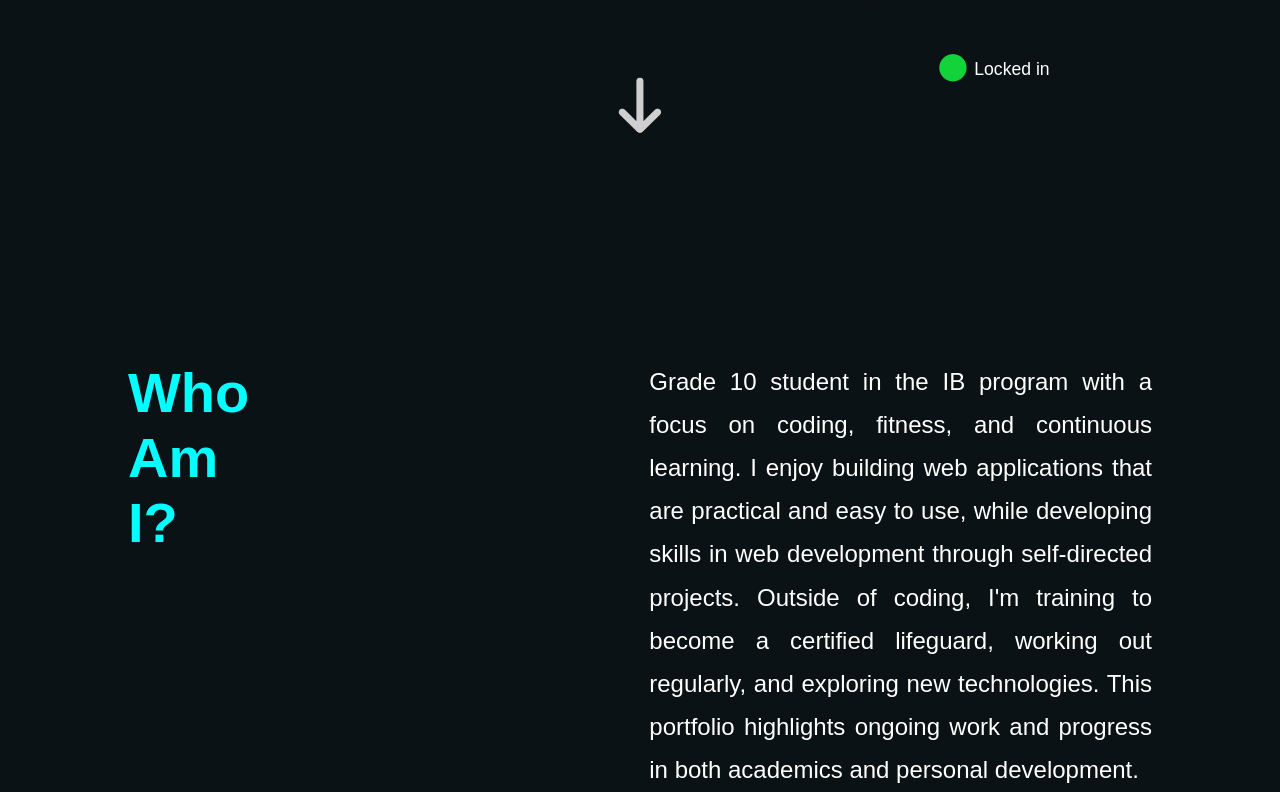
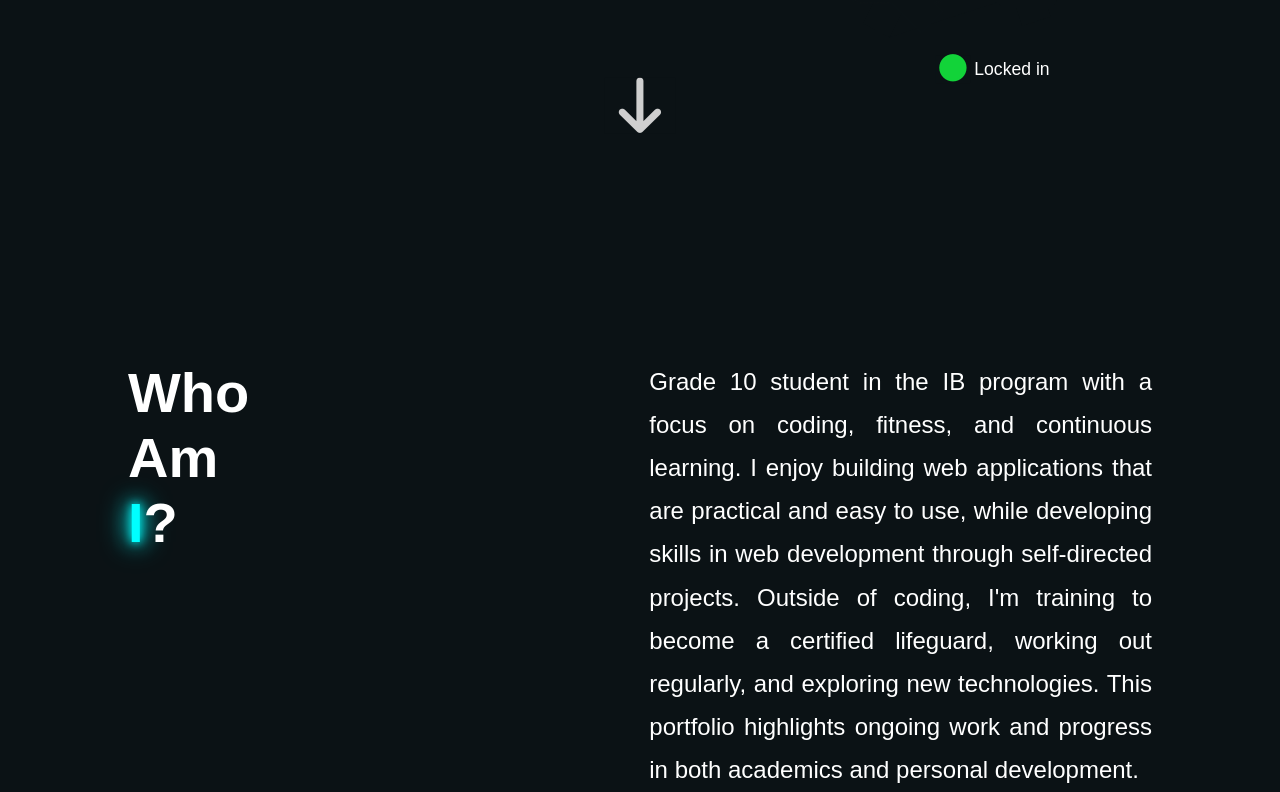
Before and after one commit to DanCreates1/Portfolio, a React (Vite) app in the folder Desktop/New portfolio/portfolio/: page / in a window 1280 px wide. Shown: the part 440-1232 px from the top of the page. Built offline with nearby package versions, Linux system fonts and the light colour scheme.

Commit message:
added some fetures and fixe some styles

```diff
--- a/Desktop/New portfolio/portfolio/src/components/Hero.jsx
+++ b/Desktop/New portfolio/portfolio/src/components/Hero.jsx
@@ -148,9 +148,10 @@ export default function Hero() {
 
   return (
     <div className="hero">
+      <h1 id="hero"></h1>
         <span className="navBar">
             <ul>
-                <li><a href=".hero">Home</a></li>
+                <li><a href="#hero">Home</a></li>
                 <li><a href="#WhoAmI">About</a></li>
                 <li><a href="#services">Projects</a></li>
                 <li><a href="#contact">Contact</a></li>
--- a/Desktop/New portfolio/portfolio/src/components/WhoAmI.jsx
+++ b/Desktop/New portfolio/portfolio/src/components/WhoAmI.jsx
@@ -2,7 +2,7 @@ export default function WhoAmI() {
    return (
       <section id="WhoAmI">
     <div className="WhoAmI">
-      <h1>Who Am I?</h1>
+      <h1>Who Am <span>I</span>?</h1>
       <p>
         Grade 10 student in the IB program with a focus on coding, fitness, and continuous learning.
         I enjoy building web applications that are practical and easy to use, while developing skills in web development through self-directed projects.
--- a/Desktop/New portfolio/portfolio/src/index.css
+++ b/Desktop/New portfolio/portfolio/src/index.css
@@ -6,6 +6,7 @@
   scroll-behavior: smooth;
   font-family: Arial, Helvetica, sans-serif;
   color: white;
+   scroll-margin-top: 80px;
 }
 
 .hero{
@@ -213,7 +214,10 @@
 
 .WhoAmI > h1{
   font-size:3.5rem;
+}
+.WhoAmI > h1 > span{
   color: cyan;
+  text-shadow: 0 0 10px cyan, 0 0 20px cyan, 0 0 30px cyan;
 }
 
 .WhoAmI > p{
@@ -221,3 +225,11 @@
   line-height: 1.8;
   text-align: justify;
 }
+
+.WhoAmI > img {
+  display: block;
+  width: 80px;
+  height: 80px;
+  object-fit: cover;   /* crop to fill box */
+  border-radius: 50%;  /* optional: make it circular */
+}
```
